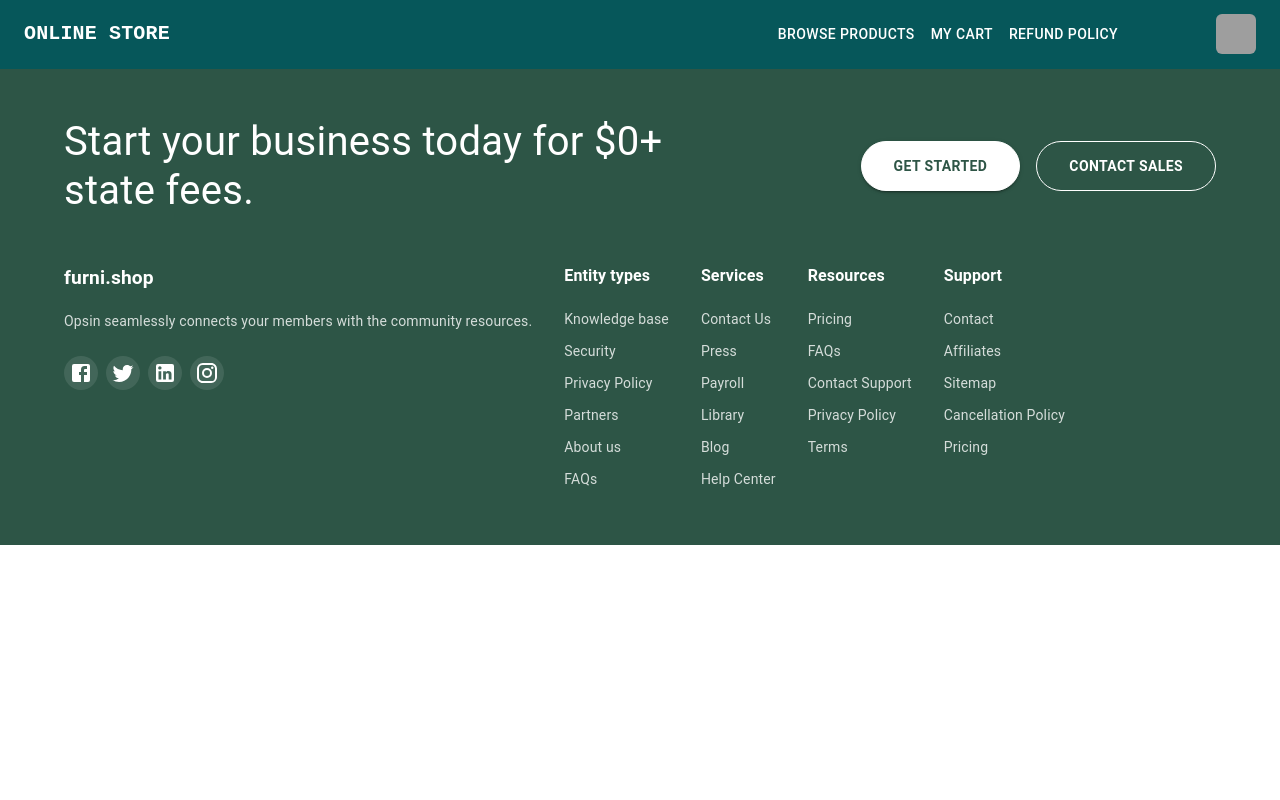
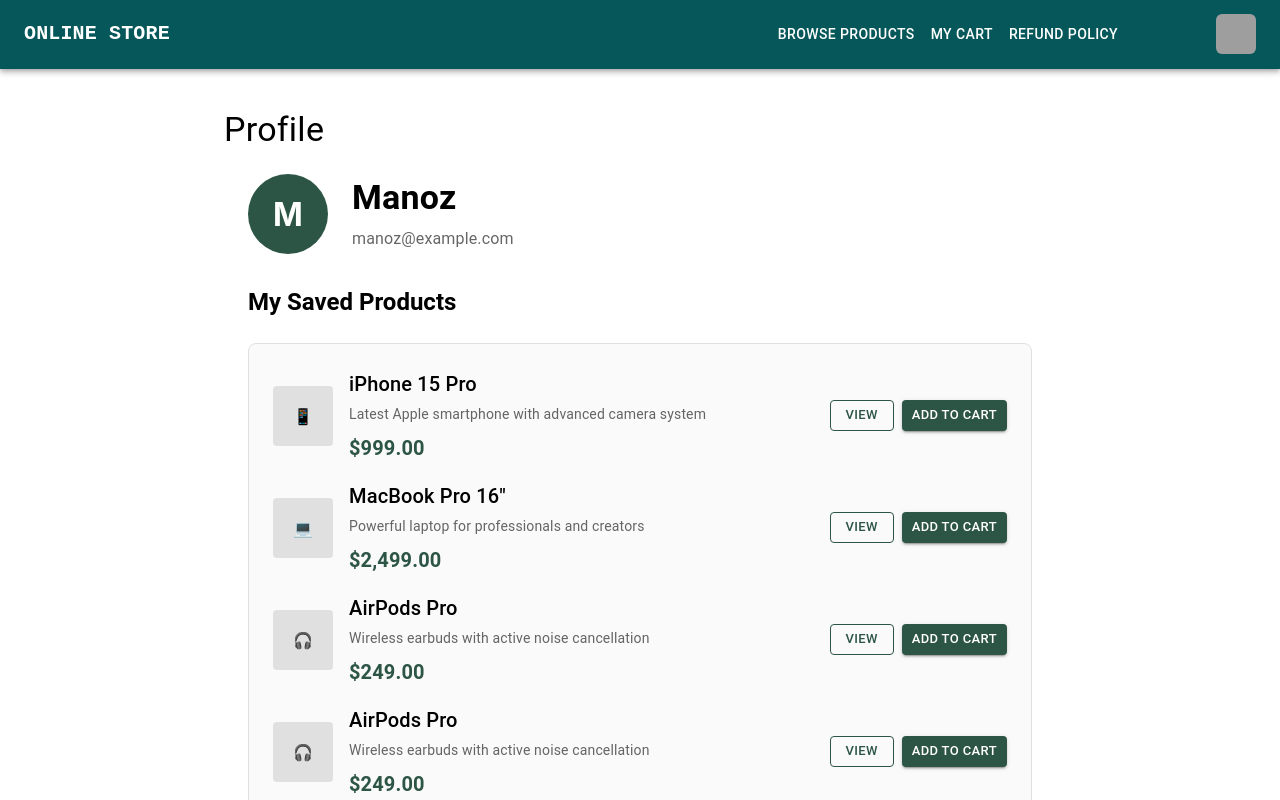
Before and after one commit to manozcodes/FE-explainer, a React (Create React App) app in the folder reactjs/materialui/: page /profile in a window 1280 px wide. Shown: the top 800 px of the page. Built offline with nearby package versions, Linux system fonts and the light colour scheme; grey boxes are pictures that could not be loaded.

Commit message:
add profile page

```diff
--- a/reactjs/materialui/src/App.js
+++ b/reactjs/materialui/src/App.js
@@ -3,6 +3,7 @@
 import Header from "./components/TopMenu/Header";
 import Login from "./components/Auth/Login";
 import Footer from "./components/Footer/Footer";
+import ProfileLayout from "./components/MyProfile/ProfileLayout";
 
 function App() {
   return (
@@ -11,6 +12,7 @@
       <Routes>
         <Route path="/" element={<AllProducts />} />
         <Route path="/login" element={<Login />} />
+        <Route path="/profile" element={<ProfileLayout />} />
       </Routes>
       <Footer />
     </Router>
--- /dev/null
+++ b/reactjs/materialui/src/components/MyProfile/ProfileLayout.js
@@ -0,0 +1,200 @@
+import { Box, Button, Typography } from "@mui/material";
+import React, { useState } from "react";
+
+const ProfileLayout = () => {
+  const [savedProducts, setSavedProducts] = useState([
+    {
+      id: 1,
+      name: "iPhone 15 Pro",
+      description: "Latest Apple smartphone with advanced camera system",
+      price: "$999.00",
+      emoji: "📱",
+    },
+    {
+      id: 2,
+      name: 'MacBook Pro 16"',
+      description: "Powerful laptop for professionals and creators",
+      price: "$2,499.00",
+      emoji: "💻",
+    },
+    {
+      id: 3,
+      name: "AirPods Pro",
+      description: "Wireless earbuds with active noise cancellation",
+      price: "$249.00",
+      emoji: "🎧",
+    },
+    {
+      id: 4,
+      name: "AirPods Pro",
+      description: "Wireless earbuds with active noise cancellation",
+      price: "$249.00",
+      emoji: "🎧",
+    },
+    {
+      id: 5,
+      name: "AirPods Pro",
+      description: "Wireless earbuds with active noise cancellation",
+      price: "$249.00",
+      emoji: "🎧",
+    },
+  ]);
+
+  return (
+    <Box mx={28} my={5}>
+      <Typography variant="h4">Profile</Typography>
+      <Box sx={{ p: 3 }}>
+        {/* Profile Header */}
+        <Box sx={{ display: "flex", alignItems: "center", mb: 4 }}>
+          <Box
+            sx={{
+              width: 80,
+              height: 80,
+              borderRadius: "50%",
+              backgroundColor: "#2d5546",
+              display: "flex",
+              alignItems: "center",
+              justifyContent: "center",
+              mr: 3,
+              color: "white",
+              fontSize: "2rem",
+              fontWeight: "bold",
+            }}
+          >
+            M
+          </Box>
+          <Box>
+            <Typography
+              variant="h4"
+              component="h1"
+              sx={{ fontWeight: 600, mb: 1 }}
+            >
+              Manoz
+            </Typography>
+            <Typography variant="body1" sx={{ color: "text.secondary" }}>
+              manoz@example.com
+            </Typography>
+          </Box>
+        </Box>
+
+        {/* Saved Products Section */}
+        <Box sx={{ mb: 4 }}>
+          <Typography
+            variant="h5"
+            component="h2"
+            sx={{ fontWeight: 600, mb: 3 }}
+          >
+            My Saved Products
+          </Typography>
+          <Box
+            sx={{
+              border: "1px solid #e0e0e0",
+              borderRadius: 2,
+              p: 3,
+              backgroundColor: "#fafafa",
+            }}
+          >
+            {savedProducts.map((product, index) => (
+              <Box
+                key={product.id}
+                sx={{
+                  display: "flex",
+                  alignItems: "center",
+                  mb: index < savedProducts.length - 1 ? 2 : 0,
+                }}
+              >
+                <Box
+                  sx={{
+                    width: 60,
+                    height: 60,
+                    backgroundColor: "#e0e0e0",
+                    borderRadius: 1,
+                    mr: 2,
+                    display: "flex",
+                    alignItems: "center",
+                    justifyContent: "center",
+                  }}
+                >
+                  {product.emoji}
+                </Box>
+                <Box sx={{ flex: 1 }}>
+                  <Typography variant="h6" sx={{ fontWeight: 500, mb: 0.5 }}>
+                    {product.name}
+                  </Typography>
+                  <Typography
+                    variant="body2"
+                    sx={{ color: "text.secondary", mb: 1 }}
+                  >
+                    {product.description}
+                  </Typography>
+                  <Typography
+                    variant="h6"
+                    sx={{ color: "#2d5546", fontWeight: 600 }}
+                  >
+                    {product.price}
+                  </Typography>
+                </Box>
+                <Box sx={{ display: "flex", gap: 1 }}>
+                  <Button
+                    variant="outlined"
+                    size="small"
+                    sx={{
+                      borderColor: "#2d5546",
+                      color: "#2d5546",
+                      "&:hover": {
+                        borderColor: "#2d5546",
+                        backgroundColor: "rgba(45, 85, 70, 0.1)",
+                      },
+                    }}
+                  >
+                    View
+                  </Button>
+                  <Button
+                    variant="contained"
+                    size="small"
+                    sx={{
+                      backgroundColor: "#2d5546",
+                      "&:hover": {
+                        backgroundColor: "#1e3a2e",
+                      },
+                    }}
+                  >
+                    Add to Cart
+                  </Button>
+                </Box>
+              </Box>
+            ))}
+          </Box>
+        </Box>
+
+        {/* Change Password Section */}
+        <Box>
+          <Typography
+            variant="h5"
+            component="h2"
+            sx={{ fontWeight: 600, mb: 3 }}
+          >
+            Change Password
+          </Typography>
+          <Box
+            sx={{
+              border: "1px solid #e0e0e0",
+              borderRadius: 2,
+              p: 3,
+              backgroundColor: "#fafafa",
+            }}
+          >
+            <Typography
+              variant="body1"
+              sx={{ color: "text.secondary", textAlign: "center", py: 4 }}
+            >
+              Change password functionality will be implemented here
+            </Typography>
+          </Box>
+        </Box>
+      </Box>
+    </Box>
+  );
+};
+
+export default ProfileLayout;
--- a/reactjs/materialui/src/components/Products/AllProducts.js
+++ b/reactjs/materialui/src/components/Products/AllProducts.js
@@ -1,5 +1,6 @@
 import React, { useState } from "react";
 import "./AllProducts.css";
+import ProductFilter from "./ProductFilter";
 
 const AllProducts = () => {
   const [wishlist, setWishlist] = useState(new Set());
@@ -107,6 +108,7 @@
 
   return (
     <div className="products-container">
+      <ProductFilter />
       <div className="products-grid">
         {products.map((product) => (
           <div key={product.id} className="product-card">
--- /dev/null
+++ b/reactjs/materialui/src/components/Products/ProductFilter.js
@@ -0,0 +1,65 @@
+import {
+  Box,
+  Button,
+  FormControl,
+  InputLabel,
+  MenuItem,
+  Select,
+} from "@mui/material";
+import React, { useState } from "react";
+import NorthOutlinedIcon from "@mui/icons-material/NorthOutlined";
+import SouthOutlinedIcon from "@mui/icons-material/SouthOutlined";
+
+const ProductFilter = () => {
+  const [category, setCategory] = useState(10);
+
+  const handleChange = (event) => {
+    setCategory(event.target.value);
+  };
+
+  console.log({ category });
+
+  return (
+    <Box
+      sx={{ display: "flex", gap: "10px", justifyContent: "flex-end", mb: 3 }}
+    >
+      <Button
+        variant="contained"
+        color="primary"
+        startIcon={<NorthOutlinedIcon />}
+      >
+        Price: Low to High
+      </Button>
+      <Button
+        variant="contained"
+        color="primary"
+        startIcon={<SouthOutlinedIcon />}
+      >
+        Price: High to Low
+      </Button>
+      <FormControl>
+        <InputLabel id="demo-simple-select-label">
+          Search by Category
+        </InputLabel>
+        <Select
+          labelId="demo-simple-select-label"
+          id="demo-simple-select"
+          value={category}
+          label="Search by Category"
+          onChange={handleChange}
+          sx={{ width: 250 }}
+        >
+          <MenuItem value={10}>Electronics</MenuItem>
+          <MenuItem value={20}>Wearables</MenuItem>
+          <MenuItem value={30}>Clothing</MenuItem>
+          <MenuItem value={50}>Gaming</MenuItem>
+          <MenuItem value={60}>Fitness</MenuItem>
+          <MenuItem value={70}>Accessories</MenuItem>
+          <MenuItem value={80}>Kitchen</MenuItem>
+        </Select>
+      </FormControl>
+    </Box>
+  );
+};
+
+export default ProductFilter;
```
